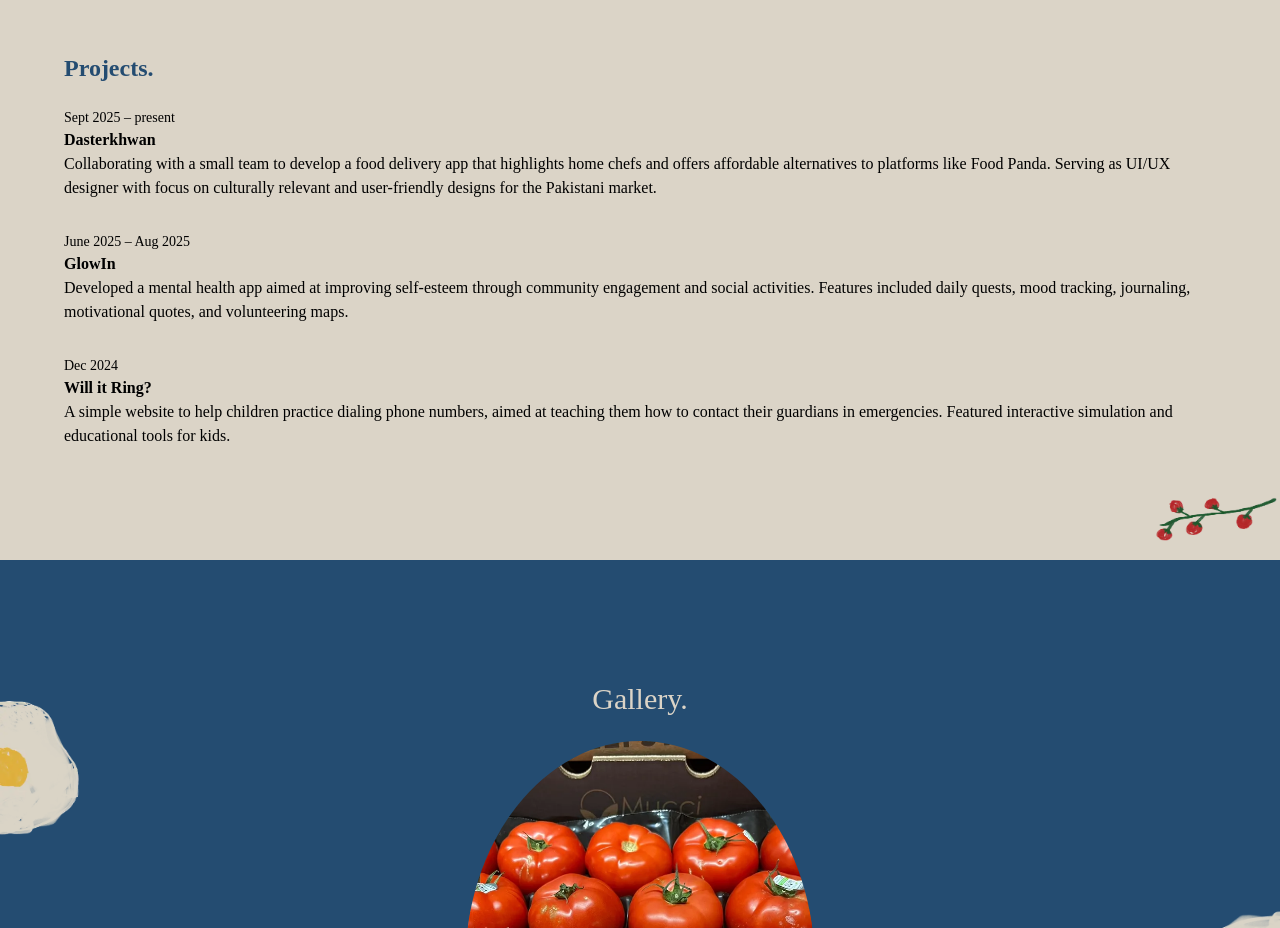
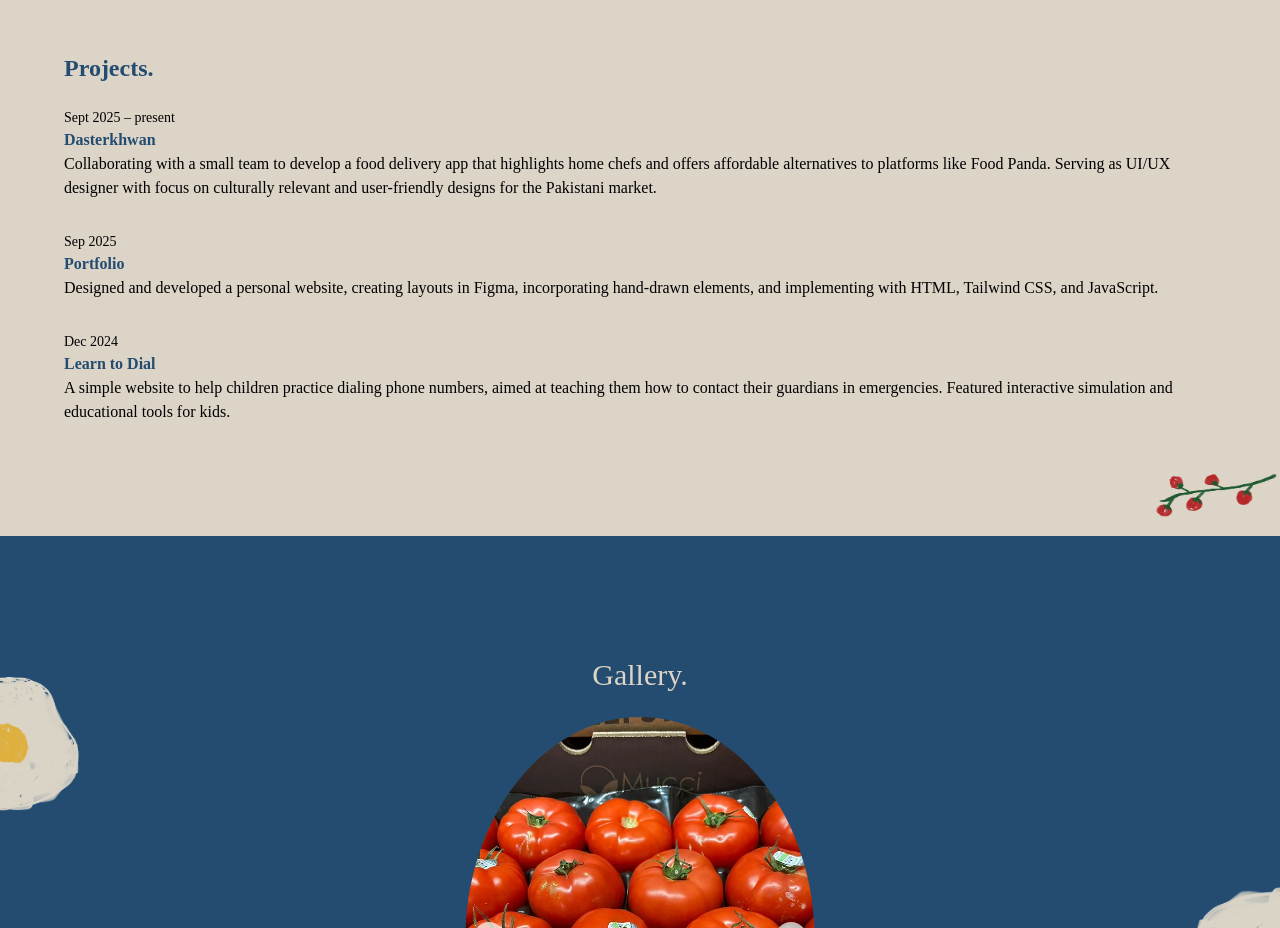
Before and after one commit to hooriyakazmi/portfolios, a plain HTML site: page index.html in a window 1280 px wide. Shown: the part 2320-3248 px from the top of the page. Drawn offline with nearby package versions, Linux system fonts and the light colour scheme; a web font is replaced by a local one.

Commit message:
made section headers links

```diff
--- a/index.html
+++ b/index.html
@@ -151,27 +151,49 @@
 
   <div class="mb-8">
     <p class="text-sm">Sept 2025 – present</p>
-        <h4 class="font-bold">Dasterkhwan</h4>
+    <h4 class="font-bold">
+      <a href="https://www.figma.com/design/0pv18W1L64nsbBHotJByVl/Dasterkhwan?node-id=0-1&m=dev"
+         target="_blank"
+         class="text-[#244C71] hover:underline">
+         Dasterkhwan
+      </a>
+    </h4>
     <p>
       Collaborating with a small team to develop a food delivery app that highlights home chefs and offers affordable alternatives to platforms like Food Panda. Serving as UI/UX designer with focus on culturally relevant and user-friendly designs for the Pakistani market.
     </p>
   </div>
+</div>
 
       <div class="mb-8">
-        <p class="text-sm">June 2025 – Aug 2025</p>
-        <h4 class="font-bold">GlowIn</h4>
+  <p class="text-sm">Sep 2025</p>
+  <h4 class="font-bold">
+    <a href="https://www.figma.com/design/4WKerOZyEoKzpOCCnnwwno/portfolio?node-id=0-1&m=dev&t=s7d1YWZCKyhFYST4-1"
+       target="_blank"
+       class="text-[#244C71] hover:underline">
+       Portfolio
+    </a>
+  </h4>
   <p>
-          Developed a mental health app aimed at improving self-esteem through community engagement and social activities. Features included daily quests, mood tracking, journaling, motivational quotes, and volunteering maps.
+    Designed and developed a personal website, creating layouts in Figma, incorporating hand-drawn elements, and implementing with HTML, Tailwind CSS, and JavaScript.
   </p>
 </div>
 
+
+
       <div class="mb-8">
   <p class="text-sm">Dec 2024</p>
-        <h4 class="font-bold">Will it Ring?</h4>
+  <h4 class="font-bold">
+    <a href="https://learn-to-dial.netlify.app/"
+       target="_blank"
+       class="text-[#244C71] hover:underline">
+       Learn to Dial
+    </a>
+  </h4>
   <p>
     A simple website to help children practice dialing phone numbers, aimed at teaching them how to contact their guardians in emergencies. Featured interactive simulation and educational tools for kids.
   </p>
 </div>
+
     </div>
   </div>
   <img src="tomato.webp" class="absolute top-2 left-6 w-40 -z-0 opacity-100" alt="tomato decoration" />
```
Lines whose indentation alone changed are shown as unchanged.
